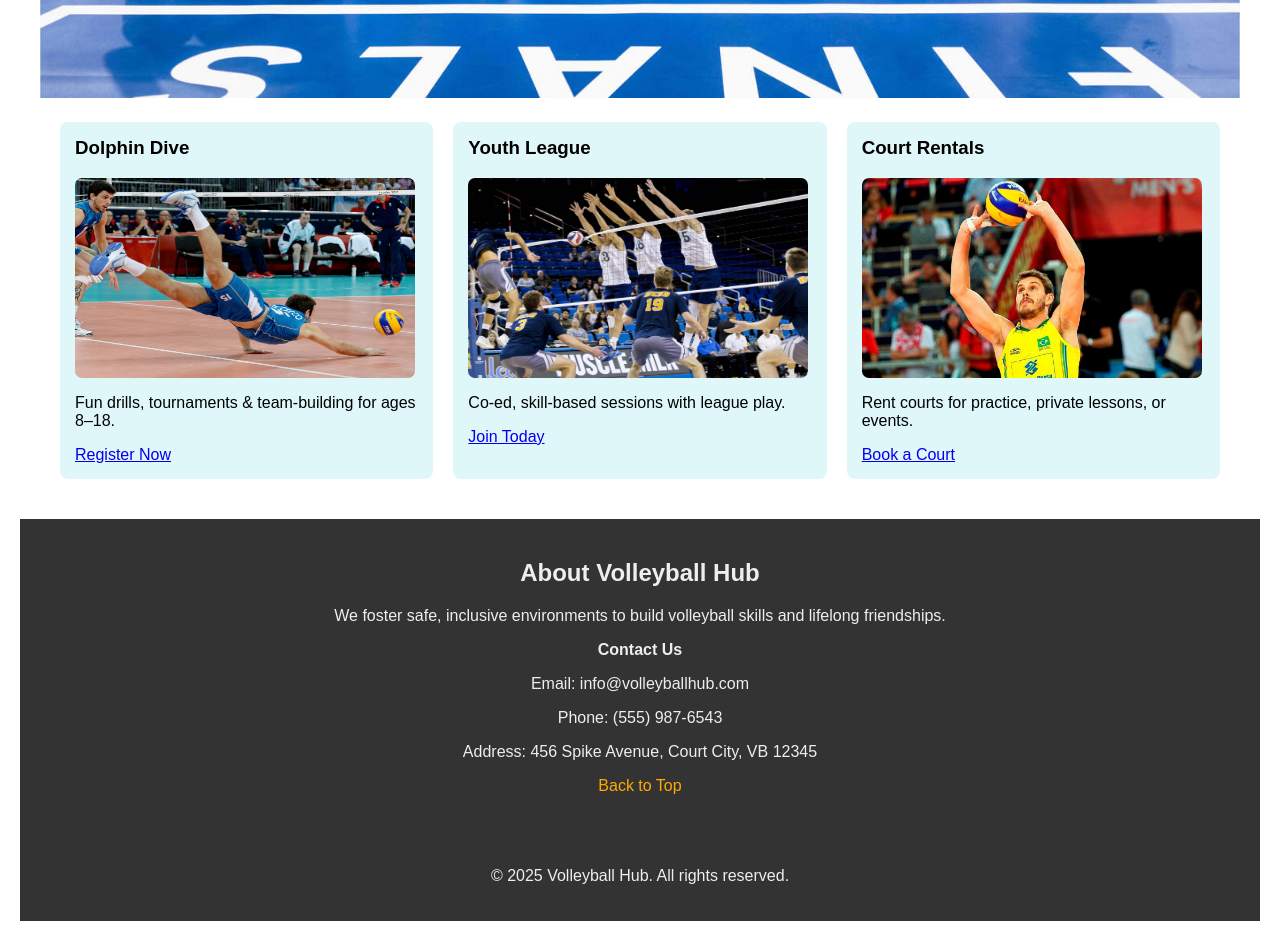
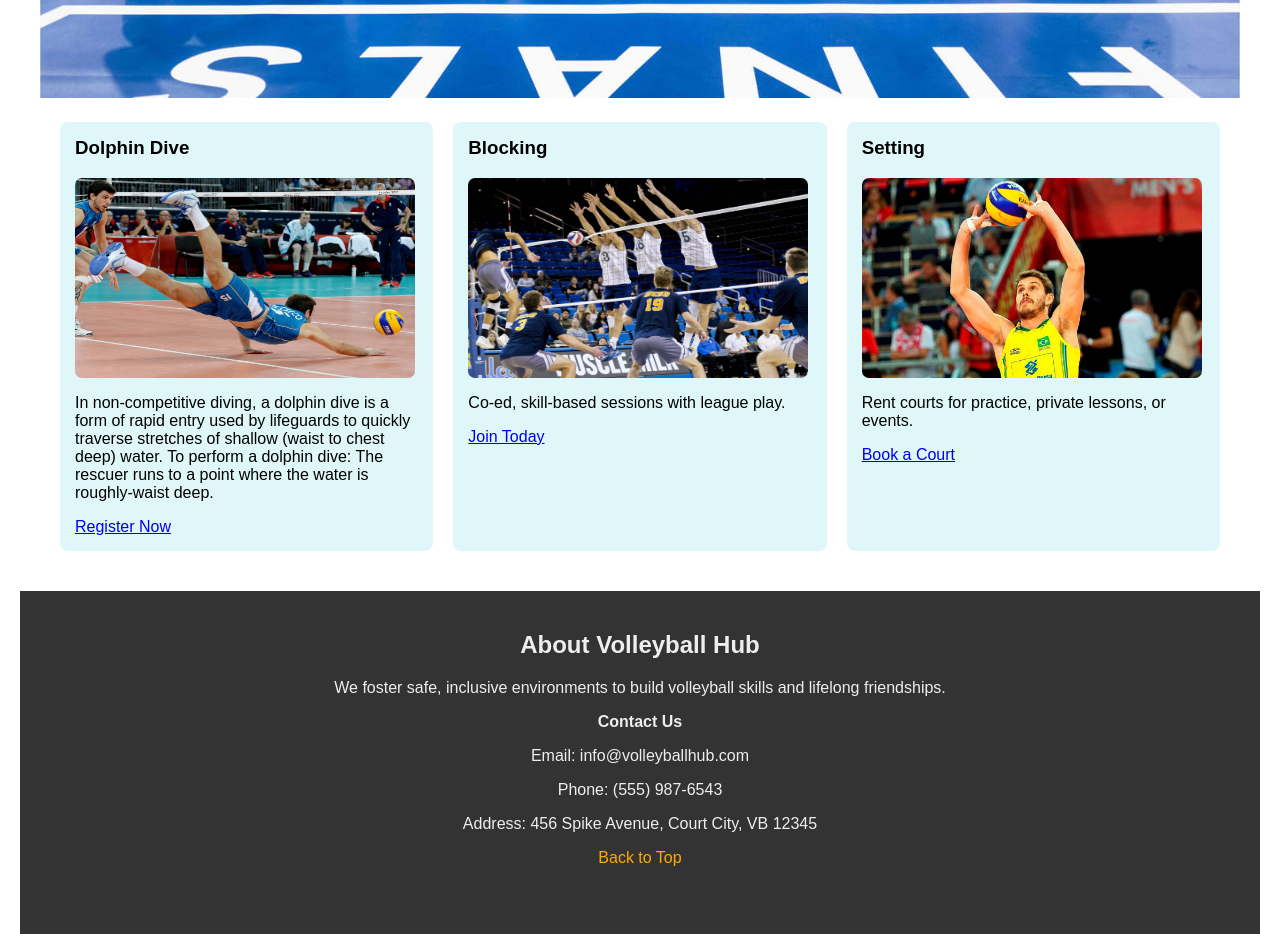
Before and after one commit to xLeonardoVC/11DTP-HTML_Assessment, a plain HTML site: page index.html in a window 1280 px wide. Shown: the part 920-1854 px from the top of the page. Drawn offline with Linux system fonts and the light colour scheme.

Commit message:
Paragraph changes

```diff
--- a/index.html
+++ b/index.html
@@ -27,17 +27,17 @@
         <div class="program">
           <h3>Dolphin Dive</h3>
           <img src="images/dolphin_dive.jpg" alt="Dolphin Dive Image" class="home_images">
-          <p>Fun drills, tournaments & team-building for ages 8–18.</p>
+          <p>In non-competitive diving, a dolphin dive is a form of rapid entry used by lifeguards to quickly traverse stretches of shallow (waist to chest deep) water. To perform a dolphin dive: The rescuer runs to a point where the water is roughly-waist deep.</p>
           <a href="#contact">Register Now</a>
         </div>
         <div class="program">
-          <h3>Youth League</h3>
+          <h3>Blocking</h3>
           <img src="images/blocking.jpg" alt="Dolphin Dive Image" class="home_images">
           <p>Co-ed, skill-based sessions with league play.</p>
           <a href="#contact">Join Today</a>
         </div>
         <div class="program">
-          <h3>Court Rentals</h3>
+          <h3>Setting</h3>
           <img src="images/setting.jpg" alt="Dolphin Dive Image" class="home_images">
           <p>Rent courts for practice, private lessons, or events.</p>
           <a href="#contact">Book a Court</a>
```
